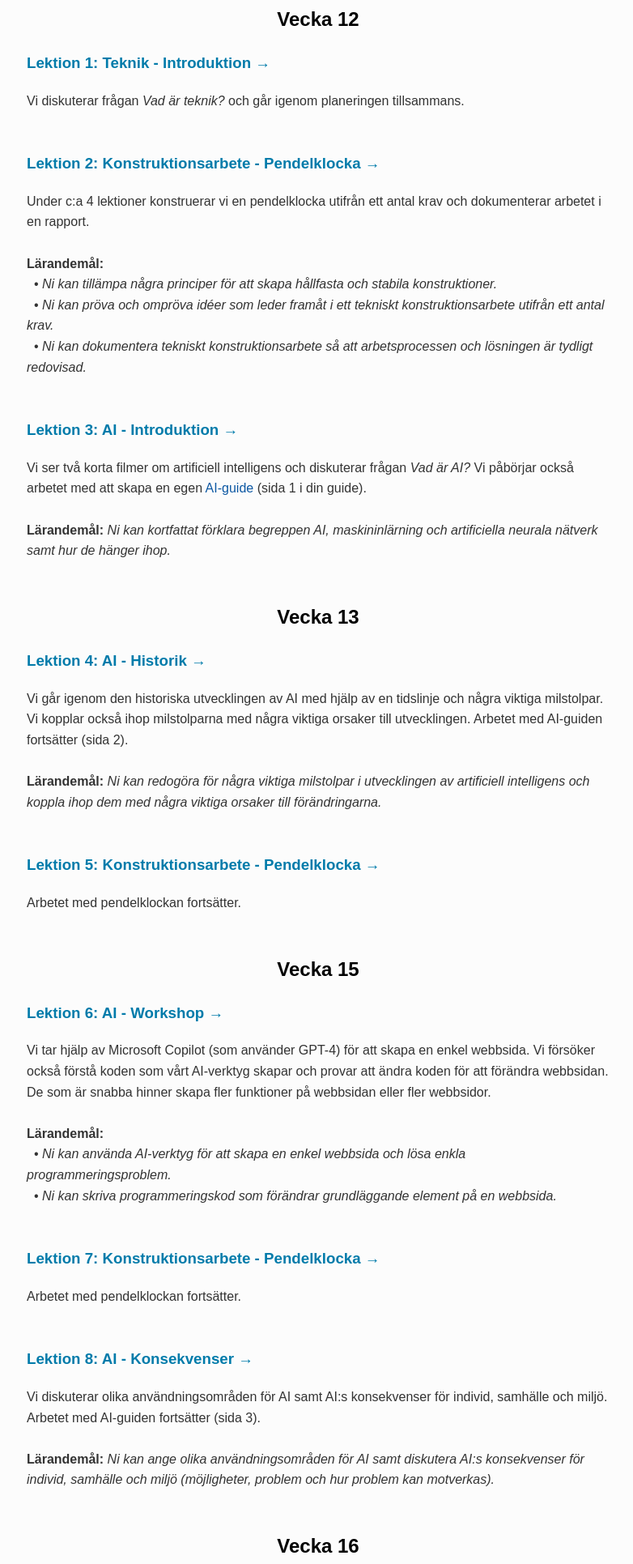
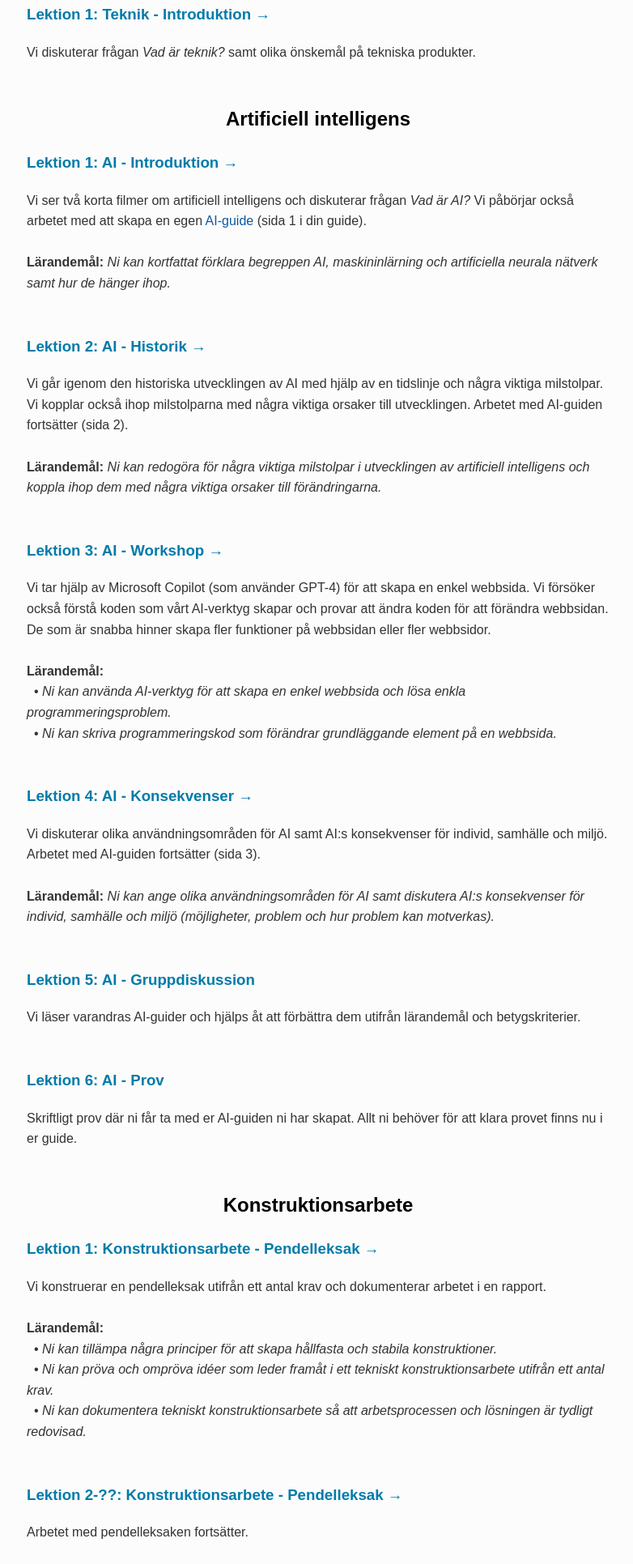
Before and after one commit to skolwebben/skolwebben.github.io, a plain HTML site: page teknik-planering.html in a window 1280 px wide. Shown: the part 587-2518 px from the top of the page at 81% size, without its empty margins (247-1029 px from the left). Drawn offline with Linux system fonts and the light colour scheme.

Commit message:
Changes for courses ht 2024.

```diff
--- a/teknik-planering.html
+++ b/teknik-planering.html
@@ -16,65 +16,56 @@
 		<div><h1 style="text-align: right; cursor: pointer" onclick="location.href='https://skolwebben.github.io/';">Till startsidan >></h1></div>
 	</div>
 
-    <h2>Vecka 12</h2>
+    <h3 style="cursor: pointer" onclick="location.href='teknik-intro';">Lektion 1: Teknik - Introduktion →</h3>
+    <p>Vi diskuterar frågan <i>Vad är teknik?</i> samt olika önskemål på tekniska produkter.</p>
 
-    <h3 style="cursor: pointer" onclick="location.href='teknik-intro';">Lektion 1: Teknik - Introduktion →</h3>
-    <p>Vi diskuterar frågan <i>Vad är teknik?</i> och går igenom planeringen tillsammans.</p>
+    <h2>Artificiell intelligens</h2>
 
-    <h3 style="cursor: pointer" onclick="location.href='konstruktionsarbete';">Lektion 2: Konstruktionsarbete - Pendelklocka →</h3>
-    <p>Under c:a 4 lektioner konstruerar vi en pendelklocka utifrån ett antal krav och dokumenterar arbetet i en rapport.<br><br><b>Lärandemål:</b><br>&nbsp;&nbsp;•  <i>Ni kan tillämpa några principer för att skapa hållfasta och stabila konstruktioner.</i> <br>&nbsp;&nbsp;•  <i>Ni kan pröva och ompröva idéer som leder framåt i ett tekniskt konstruktionsarbete utifrån ett antal krav.</i><br>&nbsp;&nbsp;•  <i>Ni kan dokumentera tekniskt konstruktionsarbete så att arbetsprocessen och lösningen är tydligt redovisad.</i></p>
-
-    <h3 style="cursor: pointer" onclick="location.href='ai-intro';">Lektion 3: AI - Introduktion →</h3>
+    <h3 style="cursor: pointer" onclick="location.href='ai-intro';">Lektion 1: AI - Introduktion →</h3>
     <p>Vi ser två korta filmer om artificiell intelligens och diskuterar frågan <i>Vad är AI?</i> Vi påbörjar också arbetet med att skapa en egen <a href="ai-guide.pdf">AI-guide</a> (sida 1 i din guide).<br><br><b>Lärandemål:</b> <i>Ni kan kortfattat förklara begreppen AI, maskininlärning och artificiella neurala nätverk samt hur de hänger ihop.</i></p>
 
-    <h2>Vecka 13</h2>
 
-    <h3 style="cursor: pointer" onclick="location.href='ai-historik';">Lektion 4: AI - Historik →</h3>
+    <h3 style="cursor: pointer" onclick="location.href='ai-historik';">Lektion 2: AI - Historik →</h3>
     <p>Vi går igenom den historiska utvecklingen av AI med hjälp av en tidslinje och några viktiga milstolpar. Vi kopplar också ihop milstolparna med några viktiga orsaker till utvecklingen. Arbetet med AI-guiden fortsätter (sida 2).<br><br><b>Lärandemål:</b> <i>Ni kan redogöra för några viktiga milstolpar i utvecklingen av artificiell intelligens och koppla ihop dem med några viktiga orsaker till förändringarna.</i></p>
 
-    <h3 style="cursor: pointer" onclick="location.href='konstruktionsarbete';">Lektion 5: Konstruktionsarbete - Pendelklocka →</h3>
-    <p>Arbetet med pendelklockan fortsätter.</p>
+
+    <h3 style="cursor: pointer" onclick="location.href='ai-workshop';">Lektion 3: AI - Workshop →</h3>
+    <p>Vi tar hjälp av Microsoft Copilot (som använder GPT-4) för att skapa en enkel webbsida. Vi försöker också förstå koden som vårt AI-verktyg skapar och provar att ändra koden för att förändra webbsidan. De som är snabba hinner skapa fler funktioner på webbsidan eller fler webbsidor.<br><br><b>Lärandemål:</b> <br>&nbsp;&nbsp;•  <i>Ni kan använda AI-verktyg för att skapa en enkel webbsida och lösa enkla programmeringsproblem.</i><br>&nbsp;&nbsp;•  <i>Ni kan skriva programmeringskod som förändrar grundläggande element på en webbsida.</i></p>
 
 
-    <h2>Vecka 15</h2>
-
-    <h3 style="cursor: pointer" onclick="location.href='ai-workshop';">Lektion 6: AI - Workshop →</h3>
-    <p>Vi tar hjälp av Microsoft Copilot (som använder GPT-4) för att skapa en enkel webbsida. Vi försöker också förstå koden som vårt AI-verktyg skapar och provar att ändra koden för att förändra webbsidan. De som är snabba hinner skapa fler funktioner på webbsidan eller fler webbsidor.<br><br><b>Lärandemål:</b> <br>&nbsp;&nbsp;•  <i>Ni kan använda AI-verktyg för att skapa en enkel webbsida och lösa enkla programmeringsproblem.</i><br>&nbsp;&nbsp;•  <i>Ni kan skriva programmeringskod som förändrar grundläggande element på en webbsida.</i></p>
-
-    <h3 style="cursor: pointer" onclick="location.href='konstruktionsarbete';">Lektion 7: Konstruktionsarbete - Pendelklocka →</h3>
-    <p>Arbetet med pendelklockan fortsätter.</p>
-
-    <h3 style="cursor: pointer" onclick="location.href='ai-konsekvenser';">Lektion 8: AI - Konsekvenser →</h3>
+    <h3 style="cursor: pointer" onclick="location.href='ai-konsekvenser';">Lektion 4: AI - Konsekvenser →</h3>
     <p>Vi diskuterar olika användningsområden för AI samt AI:s konsekvenser för individ, samhälle och miljö. Arbetet med AI-guiden fortsätter (sida 3).<br><br><b>Lärandemål:</b> <i>Ni kan ange olika användningsområden för AI samt diskutera AI:s konsekvenser för individ, samhälle och miljö (möjligheter, problem och hur problem kan motverkas).</i></p>
 
-    <h2>Vecka 16</h2>
 
-    <h3 style="cursor: pointer" onclick="location.href='konstruktionsarbete';">Lektion 9: Konstruktionsarbete - Skisser och rapport →</h3>
-    <p>Vi arbetar med att färdigställa konstruktionsarbetets skisser och rapport. För de som har missat lektioner finns det möjlighet att ta igen missade moment.</p>
-
-    <h3 style="cursor: pointer" onclick="location.href='konstruktionsarbete';">Lektion 10: Konstruktionsarbete - Pendelklocka →</h3>
-    <p>Arbetet med pendelklockan fortsätter.</p>
-
-    <h3>Lektion 11: AI - Gruppdiskussion</h3>
+    <h3>Lektion 5: AI - Gruppdiskussion</h3>
     <p>Vi läser varandras AI-guider och hjälps åt att förbättra dem utifrån lärandemål och betygskriterier.</p>
 
-    <h2>Vecka 17</h2>
+    <h3>Lektion 6: AI - Prov</h3>
+    <p>Skriftligt prov där ni får ta med er AI-guiden ni har skapat. Allt ni behöver för att klara provet finns nu i er guide.</p>
 
-    <h3>Lektion 12: AI - Prov</h3>
-    <p>Skriftligt prov där ni får ta med er AI-guiden ni har skapat. Allt ni behöver för att klara provet finns nu i er guide.</p>
+     <h2>Konstruktionsarbete</h2>
+
+    <h3 style="cursor: pointer" onclick="location.href='konstruktionsarbete';">Lektion 1: Konstruktionsarbete - Pendelleksak →</h3>
+    <p>Vi konstruerar en pendelleksak utifrån ett antal krav och dokumenterar arbetet i en rapport.<br><br><b>Lärandemål:</b><br>&nbsp;&nbsp;•  <i>Ni kan tillämpa några principer för att skapa hållfasta och stabila konstruktioner.</i> <br>&nbsp;&nbsp;•  <i>Ni kan pröva och ompröva idéer som leder framåt i ett tekniskt konstruktionsarbete utifrån ett antal krav.</i><br>&nbsp;&nbsp;•  <i>Ni kan dokumentera tekniskt konstruktionsarbete så att arbetsprocessen och lösningen är tydligt redovisad.</i></p>
+
+    <h3 style="cursor: pointer" onclick="location.href='konstruktionsarbete';">Lektion 2-??: Konstruktionsarbete - Pendelleksak →</h3>
+    <p>Arbetet med pendelleksaken fortsätter.</p>
+
+    <h3 style="cursor: pointer" onclick="location.href='konstruktionsarbete';">Lektion ??: Konstruktionsarbete - Skisser och rapport →</h3>
+    <p>Vi arbetar med att färdigställa konstruktionsarbetets skisser och rapport. För de som har missat lektioner finns det möjlighet att ta igen missade moment.</p>
 
     <h2>Dokument</h2>
     <h3 style="cursor: pointer" onclick="location.href='ai-guide.pdf';">AI-guide →</h3>
-    <p>Under c:a fyra lektioner skapar du en egen AI-guide som får användas på det skriftliga provet om AI. Guiden delas ut i pappersform, men finns också här som pdf. Din ifyllda guide ska vara läslig, eftersom den är en del av bedömningen i tekniken. Du får skriva på baksidan av papprena om du behöver mer plats för anteckningar inför provet, men det är endast framsidorna som kommer läsas och bedömas. Du bör inte heller behöva skriva på baksidorna för att göra bra ifrån dig på provet.</p>
+    <p>Under c:a fyra lektioner skapar du en egen AI-guide. Guiden delas ut i pappersform, men finns också här som pdf. Din ifyllda guide ska vara läslig, eftersom den är en del av bedömningen i tekniken.</p>
 
     <h3 style="cursor: pointer" onclick="location.href='ai-workshop.pdf';">Workshop - Instruktion →</h3>
     <p>Under en lektion hålls en workshop där du skapar en webbsida med hjälp av AI-verktyg. Här är instruktionerna till workshopen.</p>
 
     <h3 style="cursor: pointer" onclick="location.href='konstruktionsarbete-instruktioner.pdf';">Konstruktionsarbete - Instruktion →</h3>
-    <p>Under c:a fyra lektioner genomförs ett konstruktionsarbete av en pendelklocka utifrån ett antal krav. Instruktionerna delas ut i pappersform, men finns också här som pdf.</p>
+    <p>Vi genomför ett konstruktionsarbete av en pendelleksak utifrån ett antal krav. Instruktionerna delas ut i pappersform, men finns också här som pdf.</p>
 
     <h3 style="cursor: pointer" onclick="location.href='konstruktionsarbete-rapportmall.docx';" download="konstruktionsarbete-rapportmall.docx">Konstruktionsarbete - Rapportmall →</h3>
-    <p>Fyll i rapportmallen under arbetets gång och skicka till <a href="mailto:peterskeppstedt@gmail.com">peterskeppstedt@gmail.com</a> när du är färdig. Rapporten ligger till grund för bedömningen av konstruktionsarbetet.</p>
+    <p>Fyll i rapportmallen under arbetets gång. Rapporten ligger till grund för bedömningen av konstruktionsarbetet.</p>
 </div>
 
 <script>
```
Also changed, not shown: index.html (+3 -4 lines).
